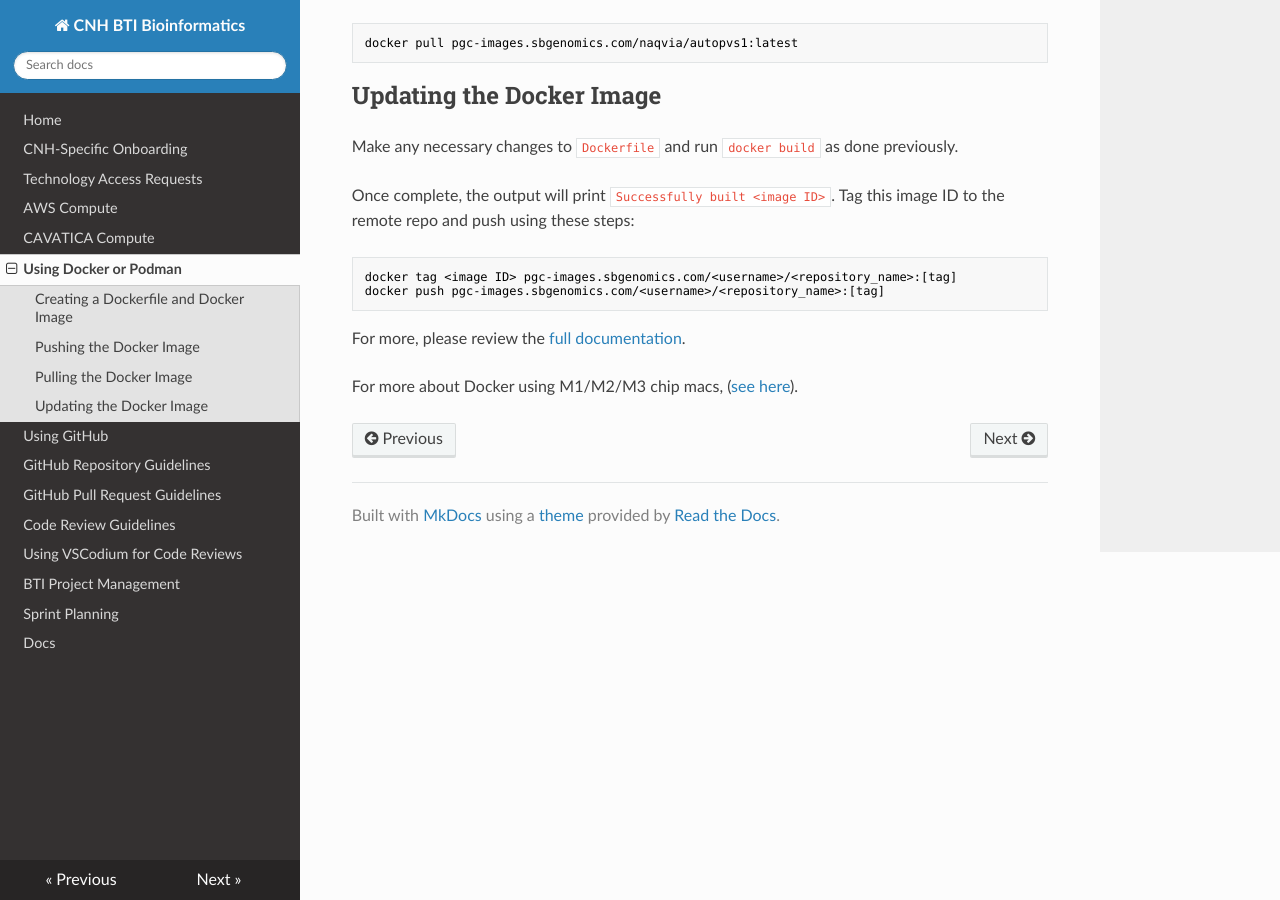
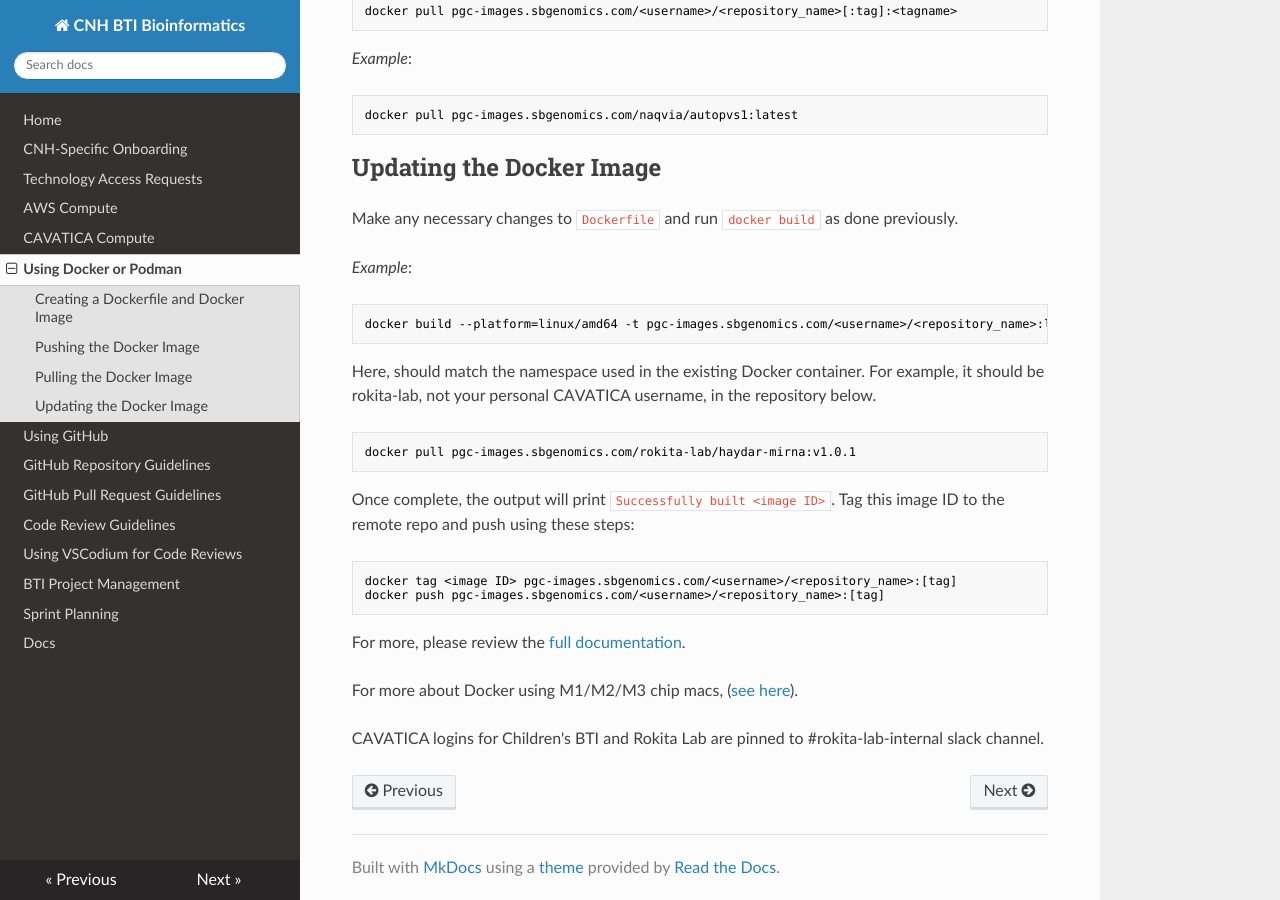
Before and after one commit to childrens-bti/bti-bfx-docs, an MkDocs documentation site: the page built from docs/docker.md, in a window 1280 px wide and 900 px high, scrolled down 2018 px. Built offline with MkDocs 1.6.1, drawn with Linux system fonts in a browser that asks for light colours; nearby versions of some CDN libraries; some of the changed text lies outside the part shown.

Commit message:
update docker instructions

````diff
--- a/docs/docker.md
+++ b/docs/docker.md
@@ -22,8 +22,11 @@
 Log into CAVATICA docker registry using CAVATICA credentials
 
 ```bash
-docker login [pgc-images.sbgenomics.com](http://pgc-images.sbgenomics.com/) -u <USERNAME> -p <YOUR-AUTH-TOKEN>
+docker login http://pgc-images.sbgenomics.com/ -u <USERNAME> -p <YOUR-AUTH-TOKEN>
 ```
+
+<USERNAME> refers to your CAVATICA username.
+<YOUR-AUTH-TOKEN> can be generated from your CAVATICA account under the “Authentication token” section in the Developer tab.
 
 **Build Image**
 
@@ -73,6 +76,17 @@
 
 Make any necessary changes to `Dockerfile` and run `docker build` as done previously.
 
+*Example*:
+```bash
+docker build --platform=linux/amd64 -t pgc-images.sbgenomics.com/<username>/<repository_name>:latest .
+```
+
+Here, <username> should match the namespace used in the existing Docker container. For example, it should be rokita-lab, not your personal CAVATICA username, in the repository below.
+
+```bash
+docker pull pgc-images.sbgenomics.com/rokita-lab/haydar-mirna:v1.0.1
+```
+
 Once complete, the output will print `Successfully built <image ID>`. Tag this image ID to the remote repo and push using these steps:
 
 ```bash
@@ -83,3 +97,5 @@
 For more, please review the [full documentation](https://docs.sevenbridges.com/docs/manage-docker-repositories-advance-access).
 
 For more about Docker using M1/M2/M3 chip macs, ([see here](https://tutorials.tinkink.net/en/mac/how-to-use-docker-on-m1-mac.html)).
+
+CAVATICA logins for Children's BTI and Rokita Lab are pinned to #rokita-lab-internal slack channel.
````
